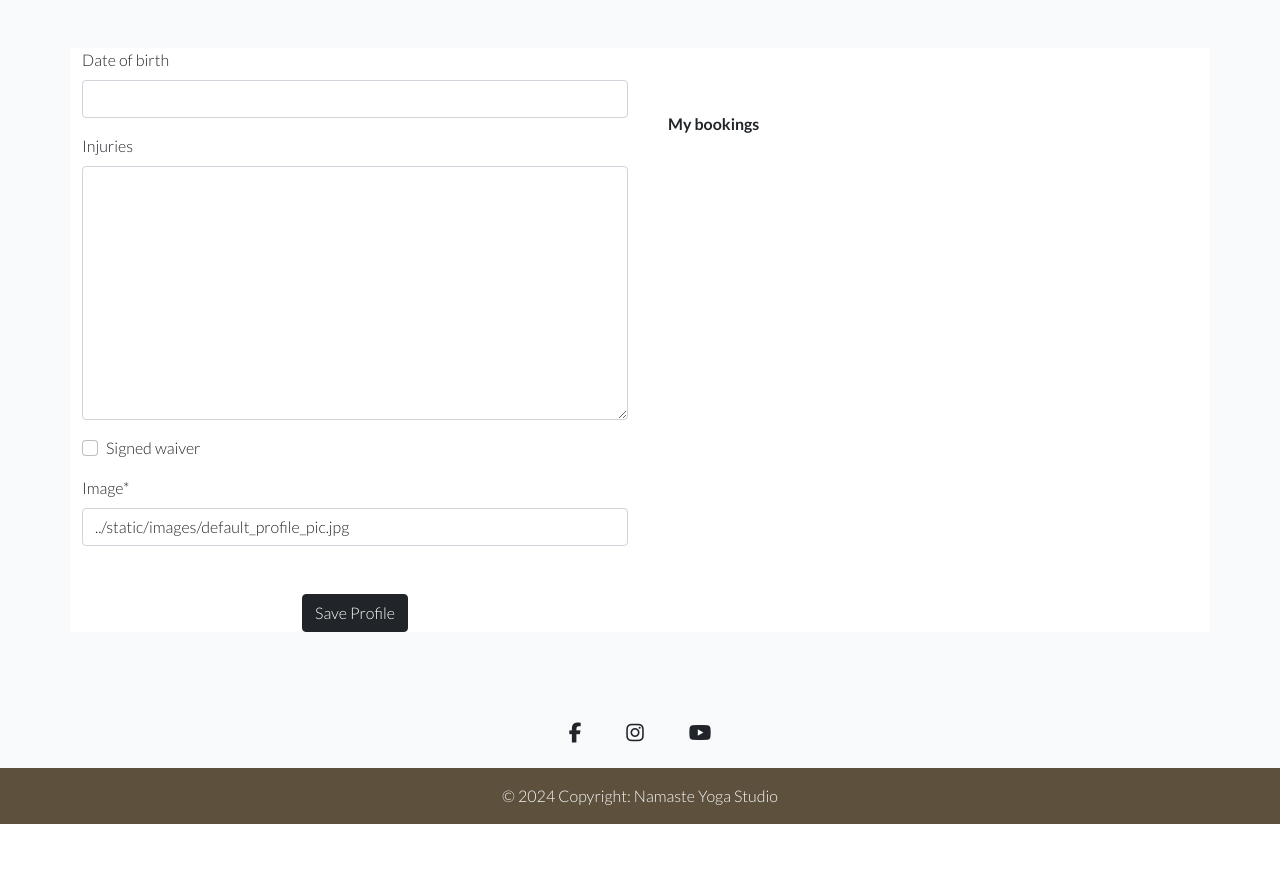
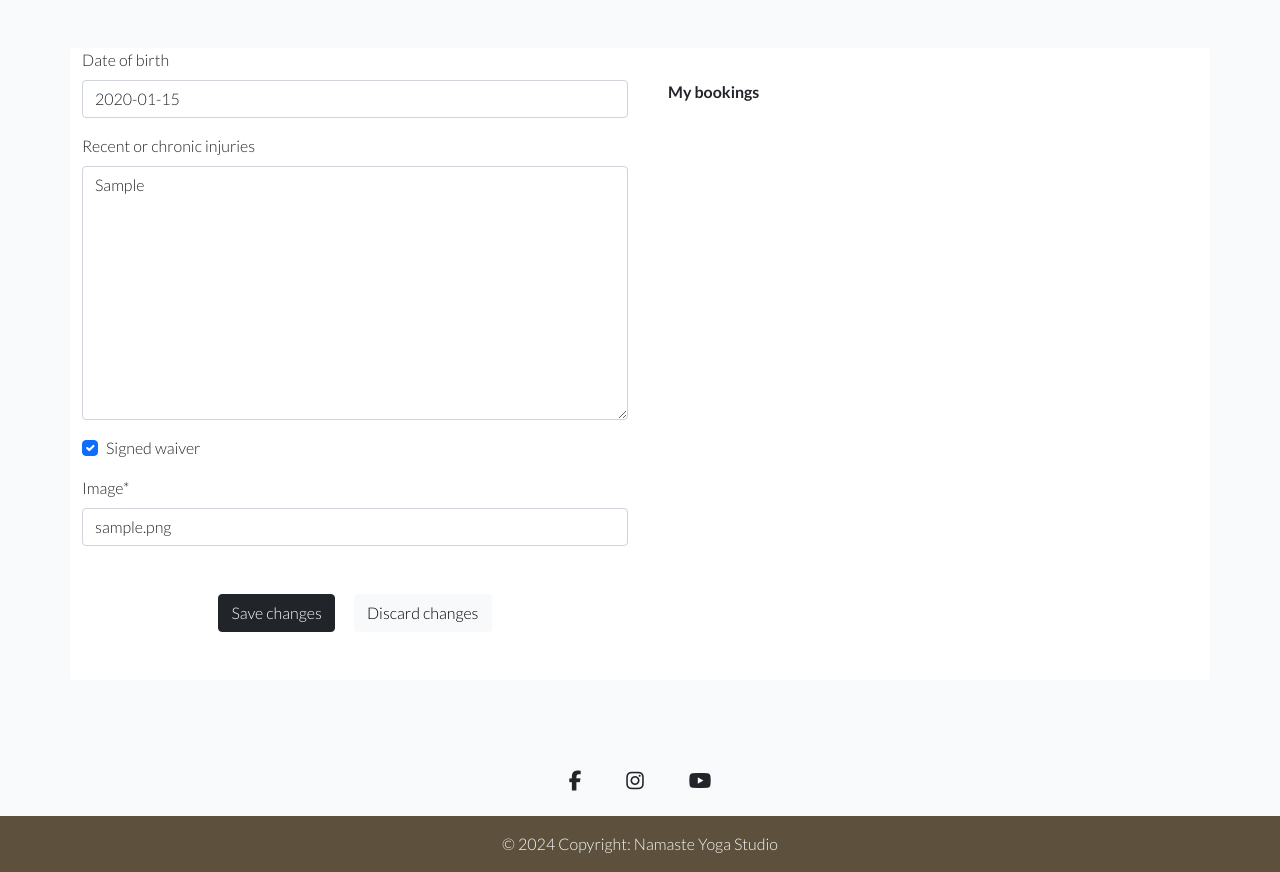
Before and after one commit to Agnieszka-21/namaste-django, a Django app: page /edit_profile/1/ in a window 1280 px wide. Shown: the part 74-946 px from the top of the page. Before the commit the page ends 898 px from the top, so only its background shows below. Run offline with Django 5.2, Linux system fonts and the light colour scheme; a user stored in the database is signed in; tables that the repository leaves empty hold one stand-in row (values such as "Sample post"); some libraries are stand-ins or nearby versions; some web fonts are replaced.

Commit message:
Update the editProfile view and related profile_form.html template

```diff
--- a/user_profiles/forms.py
+++ b/user_profiles/forms.py
@@ -24,8 +24,14 @@ class ClientProfileForm(forms.ModelForm):
             'date_of_birth',
             'injuries',
             'signed_waiver',
-            'profile_pic',
+            'profile_pic'
         ]
+        labels = {
+            'date_of_birth': 'Date of birth',
+            'injuries': 'Recent or chronic injuries',
+            'signed_waiver': 'Signed waiver',
+            'profile_pic': 'Image'
+        }
 
         def __init__(self, *args, **kwargs):
             super(ClientProfileForm, self).__init__(*args, **kwargs)
--- a/user_profiles/templates/user_profiles/profile.html
+++ b/user_profiles/templates/user_profiles/profile.html
@@ -51,7 +51,7 @@
                     </div>
 
                     <div class="mt-5 text-center">
-                        <a data-mdb-ripple-init class="btn btn-dark" href="{% url 'edit_profile' user.id %}" role="button">Edit Profile</a>
+                        <a data-mdb-ripple-init class="btn btn-dark" href="{% url 'edit_profile' user.id %}" role="button">Edit profile</a>
                     </div>
             </div>
         </div>
--- a/user_profiles/templates/user_profiles/profile_form.html
+++ b/user_profiles/templates/user_profiles/profile_form.html
@@ -14,13 +14,14 @@
                 {{ profile_form | crispy }}
                 {% csrf_token %}
             </form>
-            <div class="mt-5 text-center">
-                <a data-mdb-ripple-init class="btn btn-dark" href="{% url 'profile' user.id %}" role="button">Save Profile</a>
+            <div class="my-5 text-center">
+                <a data-mdb-ripple-init class="btn btn-dark mx-2" href="{% url 'profile' user.id %}" role="button">Save changes</a>
+                <a data-mdb-ripple-init class="btn btn-light mx-2" href="{% url 'profile' user.id %}" role="button">Discard changes</a>
             </div>
         </div>
 
         <div class="col-lg-6">
-            <div class="p-3 py-5">
+            <div class="p-3 pb-5">
                 <div class="mt-3 d-flex justify-content-between align-items-center">
                     <span class="profile-heading">My bookings</span>
                 </div>
@@ -38,4 +39,4 @@
     {% endif %}
 </div>
 
-    {% endblock %}
+{% endblock %}
--- a/user_profiles/views.py
+++ b/user_profiles/views.py
@@ -49,27 +49,20 @@ def profile(request, id):
     return render(request, 'user_profiles/profile.html', context)
 
 
-    # placeholder_text = "no information"
-    # context = {
-    #     'name': request.user.get_full_name(),
-    #     'email': request.user.email,
-    #     'profile_form': profile_form,
-    #     'placeholder_text': placeholder_text,
-    # }
-    #return render(request, 'user_profiles/profile.html', context)
-
-
 # Built based on this: https://docs.djangoproject.com/en/5.0/topics/forms/
 @login_required
 def editProfile(request, id):
     queryset = Profile.objects.all()
-    current_user = get_object_or_404(queryset, user=id)
+    current_user = get_object_or_404(queryset, user=request.user)
     if request.method == 'POST':
-        profile_form = ClientProfileForm(data=request.POST)
+        profile_form = ClientProfileForm(request.POST, request.FILES, instance=current_user)
         if profile_form.is_valid():
-            profile = profile_form.save(commit=False)
-            profile.save()
-            #return HttpResponseRedirect("/thanks/")
+            try:
+                profile_form.save()
+                messages.success(request, 'Your profile has been updated')
+                return redirect(profile, request.user.id)
+            except:
+                messages.error(request, 'ERROR: Oops, something went wrong...')
     else:
-        profile_form = ClientProfileForm()
+        profile_form = ClientProfileForm(instance=current_user)
     return render(request, 'user_profiles/profile_form.html', {'profile_form': profile_form})
```
